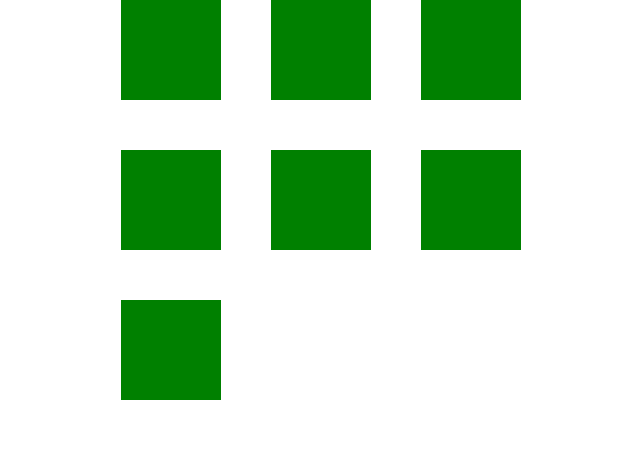
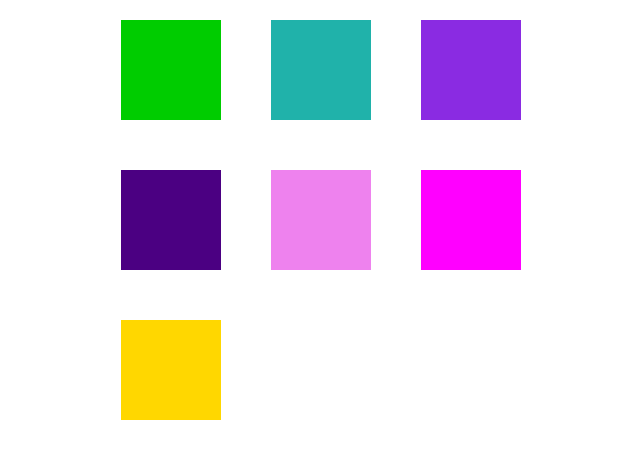
Before and after one commit to DagmaraKC/transformation, a plain HTML site: page index.html in a window 1280 px wide. In both pictures the pointer is over the element 490 px from the left and 50 px from the top of the page. Shown: the whole page, without its empty margins (319-959 px from the left). Drawn offline with nearby package versions, Linux system fonts and the light colour scheme.

Commit message:
transformations added

```diff
--- a/css/section.css
+++ b/css/section.css
@@ -3,6 +3,7 @@
     grid-template-columns: repeat(3, 100px);
     grid-gap: 50px;
     justify-content: center;
+    margin: 20px;
 }
 
 .section__one {
@@ -11,32 +12,73 @@
     transition: 1s;
 }
 
+.section__one:hover {
+    background-color: hsl(120, 100%, 40%);
+}
+
 .section__two {
-    background-color: green;
+    background-color: lightseagreen;
     height: 100px;
+    transition: 4s;
+}
+
+.section__two:hover {
+    transform: scale(1.5);
+    background-color: blueviolet;
 }
 
 .section__three {
-    background-color: green;
+    background-color: blueviolet;
     height: 100px;
+    transition: 3s;
+}
+
+.section__three:hover {
+    transform: rotate(135deg);
+    background-color: royalblue;
 }
 
 .section__four {
-    background-color: green;
+    background-color: indigo;
     height: 100px;
+    transition: 3s;
+}
+
+.section__four:hover {
+    transform: translateX(50px);
+    background-color: violet;
 }
 
 .section__five {
-    background-color: green;
+    background-color: violet;
     height: 100px;
+    transition: 3s;
+}
+
+.section__five:hover {
+    transform: translate(50px) rotate(180deg);
+    background-color: fuchsia;
 }
 
 .section__six {
-    background-color: green;
+    background-color: fuchsia;
     height: 100px;
+    transition: 3s;
+}
+
+.section__six:hover {
+    transform: rotate(180deg);
+    transform-origin: bottom left;
+    background-color: violet;
 }
 
 .section__seven {
-    background-color: green;
+    background-color: gold;
     height: 100px;
+    transition: 6s;
 }
+
+.section__seven:hover {
+    transform: translate(300px) rotate(360deg) scale(2);
+    background-color: fuchsia;
+}
```
